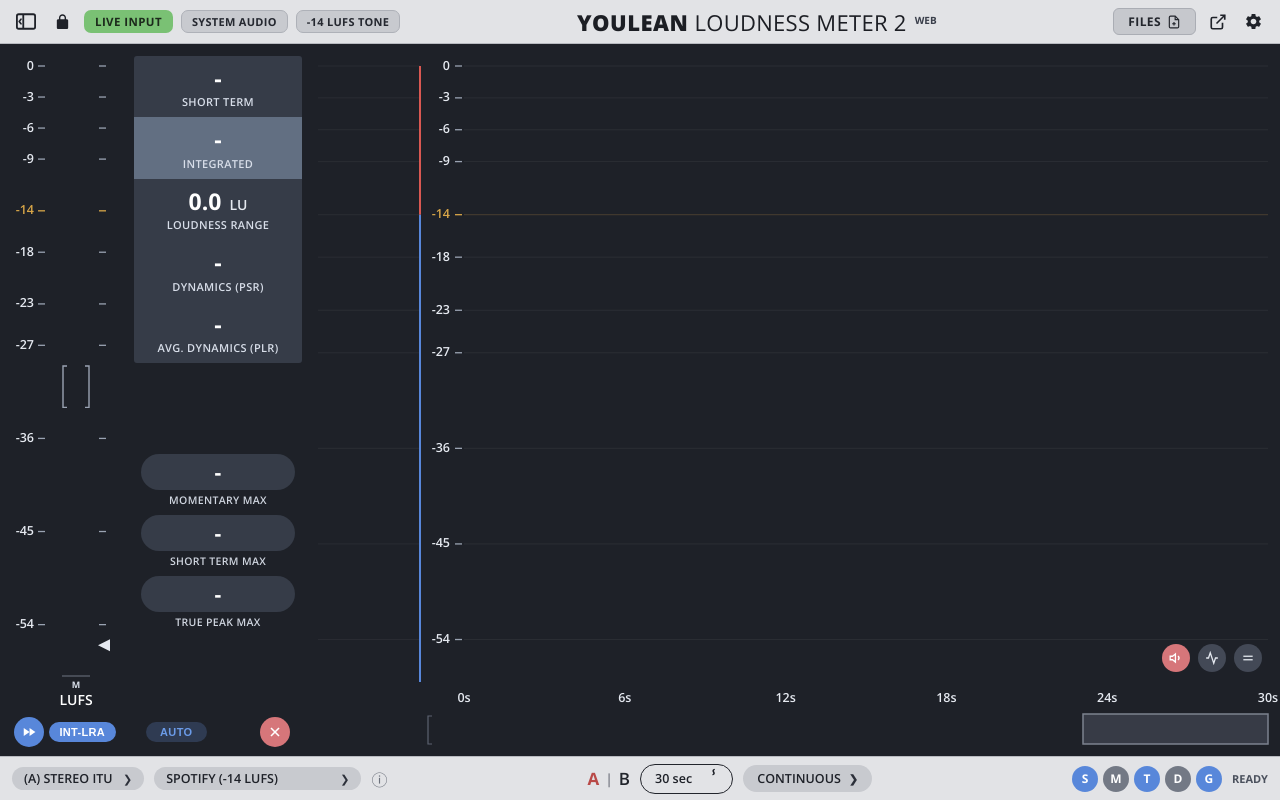
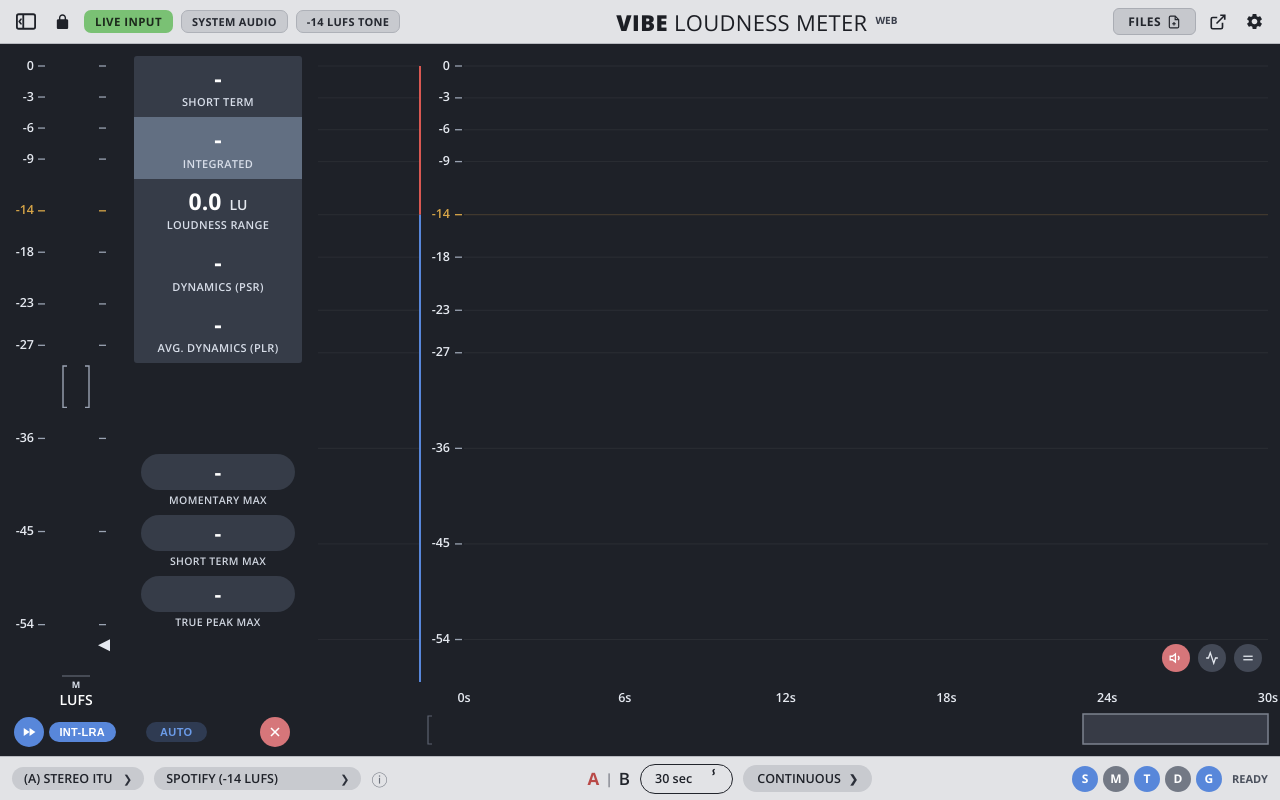
Before and after one commit to 33609Neve/Loudness-Meter, a plain HTML site: page index.html in a window 1280 px wide. Drawn offline with nearby package versions, Linux system fonts and the light colour scheme.

Commit message:
Add files via upload

```diff
--- a/index.html
+++ b/index.html
@@ -6,11 +6,11 @@
   <meta name="theme-color" content="#1e2128" />
   <meta name="apple-mobile-web-app-capable" content="yes" />
   <meta name="apple-mobile-web-app-status-bar-style" content="black-translucent" />
-  <meta name="apple-mobile-web-app-title" content="Youlean Web Meter" />
+  <meta name="apple-mobile-web-app-title" content="Vibe Loudness Meter" />
   <link rel="manifest" href="./manifest.webmanifest" />
   <link rel="icon" type="image/svg+xml" href="./icon.svg" />
   <link rel="apple-touch-icon" href="./icon.svg" />
-  <title>YOULEAN LOUDNESS METER 2 — Web Standalone</title>
+  <title>Vibe Loudness Meter</title>
   <link rel="preconnect" href="https://fonts.googleapis.com" />
   <link rel="preconnect" href="https://fonts.gstatic.com" crossorigin />
   <link href="https://fonts.googleapis.com/css2?family=Open+Sans:wght@400;600;700;800&display=swap" rel="stylesheet" />
@@ -51,8 +51,8 @@
 
       <!-- Center Title -->
       <div class="ylm-title-wrap">
-        <span class="ylm-brand-bold">YOULEAN</span>
-        <span class="ylm-brand-light">LOUDNESS METER 2</span>
+        <span class="ylm-brand-bold">VIBE</span>
+        <span class="ylm-brand-light">LOUDNESS METER</span>
         <sup class="ylm-brand-sup" id="statusText">WEB</sup>
       </div>
 
--- a/sw.js
+++ b/sw.js
@@ -1,4 +1,4 @@
-const CACHE_NAME = 'ulm-pro-v3';
+const CACHE_NAME = 'vibe-loudness-meter-v4';
 const ASSETS = [
   './',
   './index.html',
```
Also changed, not shown: manifest.webmanifest.
